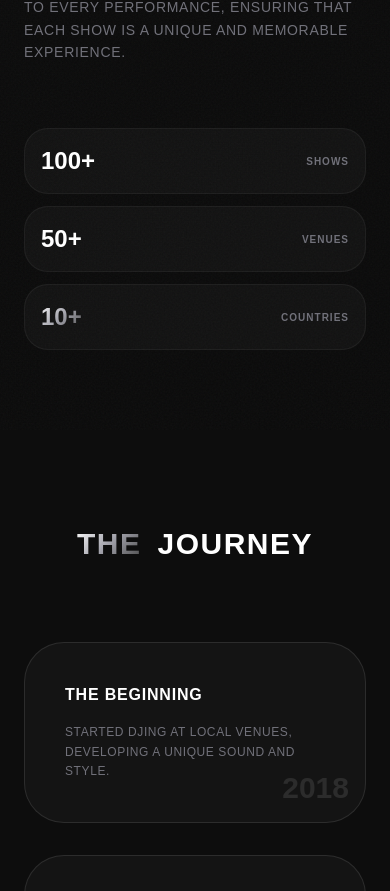
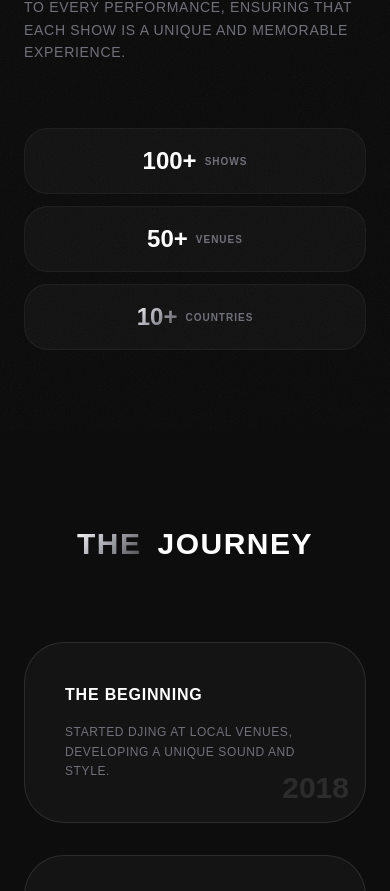
Before and after one commit to epskein/stephy-portfolio-new, a Next.js app: page /about in a window 390 px wide. Shown: the part 1239-2130 px from the top of the page. Built offline with nearby package versions, Linux system fonts and the light colour scheme; a web font is replaced by a local one.

Commit message:
Center stats content in cards on mobile

```diff
--- a/src/app/about/page.tsx
+++ b/src/app/about/page.tsx
@@ -77,7 +77,7 @@ export default function AboutPage() {
                   { label: "Venues", value: "50+", color: "white/60" },
                   { label: "Countries", value: "10+", color: "gradient" },
                 ].map((stat) => (
-                  <div key={stat.label} className="bg-white/[0.03] border border-white/5 p-4 sm:p-6 rounded-[1.5rem] sm:rounded-[2rem] text-center flex flex-row sm:flex-col items-center sm:items-center justify-between sm:justify-center gap-2 sm:gap-0">
+                  <div key={stat.label} className="bg-white/[0.03] border border-white/5 p-4 sm:p-6 rounded-[1.5rem] sm:rounded-[2rem] text-center flex flex-row sm:flex-col items-center justify-center gap-2 sm:gap-0">
                     <div className={`text-2xl md:text-3xl font-black ${stat.color === 'gradient' ? 'gradient-text' : 'text-white'}`}>
                       {stat.value}
                     </div>
```
